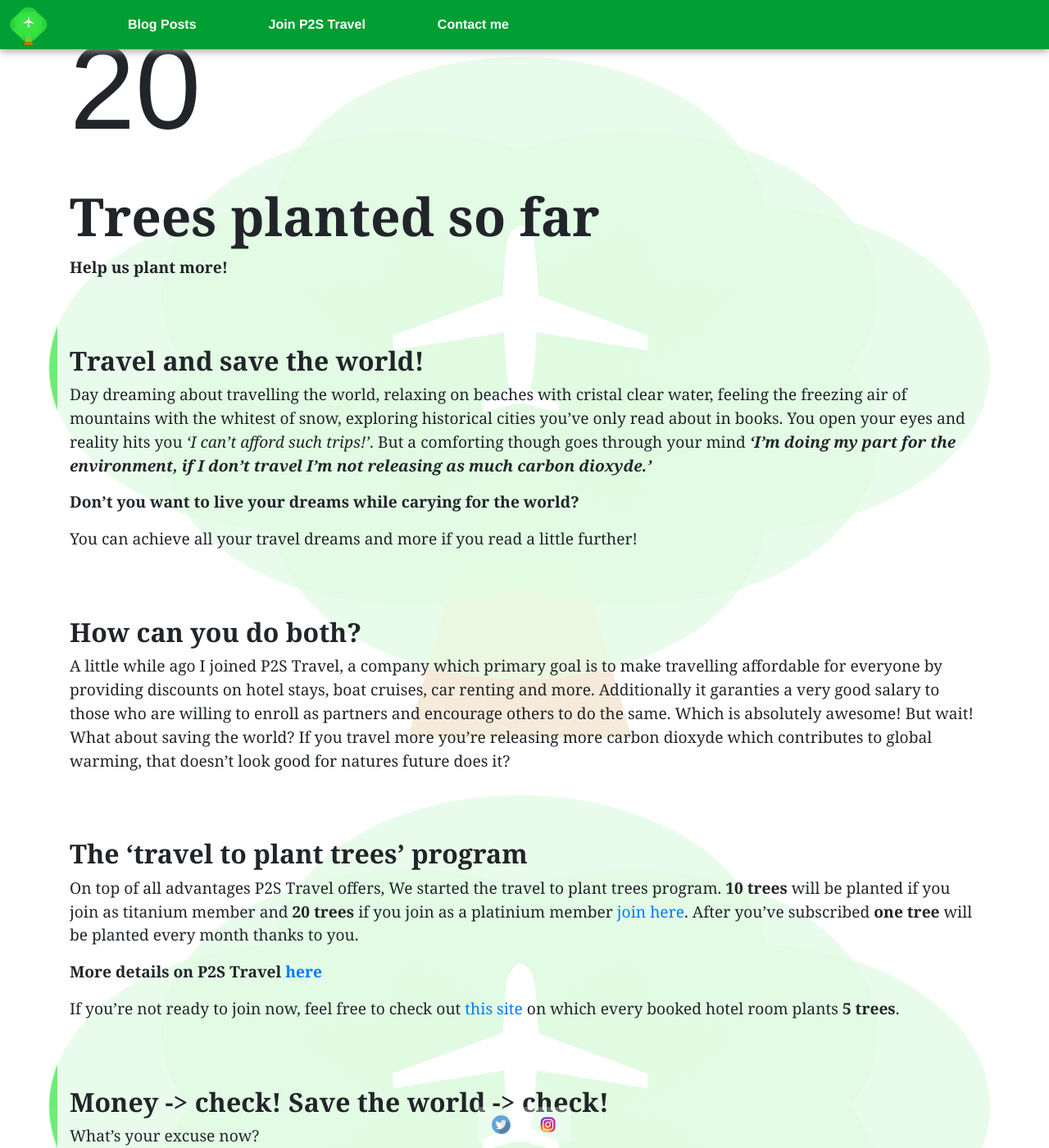
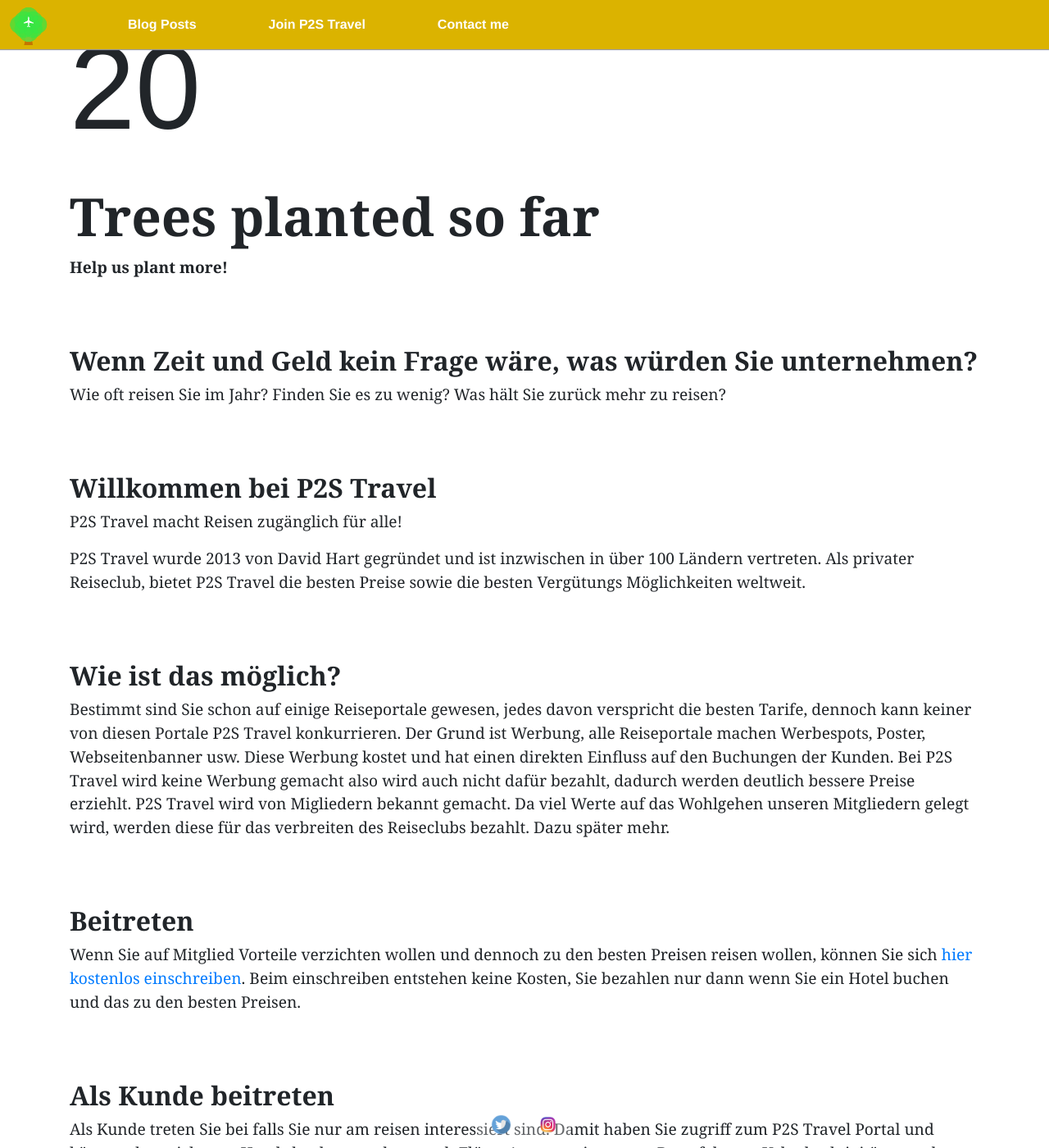
Before and after one commit to jdtravelp2s/jdtravelp2s.github.io, a Jekyll site: the page built from index.md, in a window 1280 px wide and 1400 px high. Shown: the whole window at 82% size. Built offline with Jekyll 4.4.1, drawn with Linux system fonts in a browser that asks for light colours; some of the changed text lies outside the part shown.

Commit message:
major changes

```diff
--- a/css/main.css
+++ b/css/main.css
@@ -1,29 +1,23 @@
-body {
-	background-image: url("/assets/icons/Logo01.png");
-  	background-repeat: no-repeat;
-	background-attachment: fixed;
-	background-size: 100%;
-}
 
 nav {
 	padding-top: 0;
 	position: fixed !important;
-	background-color: #009E33;
+	background-color: rgb(219, 179, 0);
 	margin-top: 0;
 	z-index: 99;
 }
 
 .nav-item {
   	align-self: center;
-	background-color: #009E33;
+	background-color: rgb(219, 179, 0);
 }
 
 .nav-item:hover {
-	background-color: #009E33;
+	background-color: rgb(219, 179, 0);
 }
 
 .navbar-light {
-	box-shadow: 0px 2px 10px #999;
+	box-shadow: 0px 1px 1px #999;
 }
 
 #navbar-top {
@@ -39,7 +33,7 @@
 }
 
 #nav-link-top:hover {
-	color: #EEE;
+	color: #DDD;
 }
 
 .navbar-toggler {
--- a/index.md
+++ b/index.md
@@ -9,40 +9,68 @@
 
 **Help us plant more!**
 
-# Travel and save the world!
+# Wenn Zeit und Geld kein Frage wäre, was würden Sie unternehmen?
 
-Day dreaming about travelling the world, relaxing on beaches with cristal clear water, feeling the freezing air of mountains with the whitest of snow, exploring historical cities you've only read about in books. You open your eyes and reality hits you *'I can't afford such trips!'*. But a comforting though goes through your mind **_'I'm doing my part for the environment, if I don't travel I'm not releasing as much carbon dioxyde.'_**
+Wie oft reisen Sie im Jahr? Finden Sie es zu wenig? Was hält Sie zurück mehr zu reisen?
 
-**Don't you want to live your dreams while carying for the world?**
+# Willkommen bei P2S Travel
 
-You can achieve all your travel dreams and more if you read a little further!
+P2S Travel macht Reisen zugänglich für alle!
 
-# How can you do both?
+P2S Travel wurde 2013 von David Hart gegründet und ist inzwischen in über 100 Ländern vertreten. Als privater Reiseclub, bietet P2S Travel die besten Preise sowie die besten Vergütungs Möglichkeiten weltweit.
 
-A little while ago I joined P2S Travel, a company which primary goal is to make travelling affordable for everyone by providing discounts on hotel stays, boat cruises, car renting and more. Additionally it garanties a very good salary to those who are willing to enroll as partners and encourage others to do the same. Which is absolutely awesome! But wait! What about saving the world? If you travel more you're releasing more carbon dioxyde which contributes to global warming, that doesn't look good for natures future does it?
+# Wie ist das möglich?
 
-# The 'travel to plant trees' program
+Bestimmt sind Sie schon auf einige Reiseportale gewesen, jedes davon verspricht die besten Tarife, dennoch kann keiner von diesen Portale P2S Travel konkurrieren. Der Grund ist Werbung, alle Reiseportale machen Werbespots, Poster, Webseitenbanner usw. Diese Werbung kostet und hat einen direkten Einfluss auf den Buchungen der Kunden. Bei P2S Travel wird keine Werbung gemacht also wird auch nicht dafür bezahlt, dadurch werden deutlich bessere Preise erziehlt. P2S Travel wird von Migliedern bekannt gemacht. Da viel Werte auf das Wohlgehen unseren Mitgliedern gelegt wird, werden diese für das verbreiten des Reiseclubs bezahlt. Dazu später mehr.
 
-On top of all advantages P2S Travel offers, We started the travel to plant trees program. **10 trees** will be planted if you join as titanium member and **20 trees** if you join as a platinium member [join here](https://p2stravel.com/join/jdtravelp2s/). After you've subscribed **one tree** will be planted every month thanks to you.
+# Beitreten
 
-**More details on P2S Travel [here](https://jdtravelp2s.github.io/2020/01/08/p2s-travel)**
+Wenn Sie auf Mitglied Vorteile verzichten wollen und dennoch zu den besten Preisen reisen wollen, können Sie sich [hier kostenlos einschreiben](https://thehotelsite.com/jdp2stravel). Beim einschreiben entstehen keine Kosten, Sie bezahlen nur dann wenn Sie ein Hotel buchen und das zu den besten Preisen.
 
-If you're not ready to join now, feel free to check out [this site](https://thehotelsite.com/jdtravelp2s) on which every booked hotel room plants **5 trees**.
+# Als Kunde beitreten
 
-# Money -> check! Save the world -> check!
+Als Kunde treten Sie bei falls Sie nur am reisen interessiert sind. Damit haben Sie zugriff zum P2S Travel Portal und können dort nicht nur Hotels buchen sondern auch Flüge, Autovermietungen, Bootsfahrten, Urlaubsaktivitäten und vieles mehr.
 
-What's your excuse now?
+Die Mitgliedschaft kostet 72€ im ersten Monat und 36€ in den darauffolgenden Monaten. Diese kosten gehen nicht verloren! Alles was Sie als Mitglied bezahlen werden als Reisepunkten umgewandelt. Diese Reisepunkte können Sie sofort benutzen oder ein Monat warten
+damit diese verdoppelt werden. Wenn Sie im ersten Monat 72€ bezahlen entspricht das 79 Reisepunkten (Punkte werden in Dollar gezählt) im ersten Monat. Im zweiten Monat zahlen Sie 36€ (39$), bekommen 39 Reisepunkte und haben inzwischen schon 197 Punkte. Diese Punkte können jederzeit benutzt werden.
 
-You could be relaxing on this beach...
+# Als Partner beitreten
 
-<img class="d-block w-100 img-fluid" src="/assets/cottages-beach-r.jpg" alt="beach holidays">
+## Titan-Partner
 
-Exploring these mountains...
+Ein Titan-Partner zu werden kostet 115€ im ersten Monat und 62€ / Monat nach dem ersten Monat. Damit erhalten Sie alle Partnerprivilegien: Zugriff auf die P2S Travel-Reservierungswebsite, eine kostenlose Reise, jede monatliche Gebühr wird in Reisepunkten umgewandelt und Sie erhalten Zugriff auf sogenannte "I-Trips" und "We-Trips". Dazu mehr weiter unten.
 
-<img class="d-block w-100 img-fluid" src="/assets/mountains-r.jpg" alt="snowy mountains">
+Zusätzlich können Sie vom Vergütungsplan profitieren und damit einen monatlichen Gehalt erziehlen (siehe Tabelle unten). Jede Person die mit Ihren Code P2S Travel als Kunde oder Partner beitretet bring Ihnen einen direkten Bonus ein. Je größer Ihr Team wird, desto höher wird Ihr monatlicher Gehalt.
 
-And visiting any city you want...
 
-<img class="d-block w-100 img-fluid" src="/assets/orange-powerboat-r.jpg" alt="Venice trip">
+## Platinium-Partner
 
-Take action now and become a [P2S Travel partner!](https://p2stravel.com/join/jdtravelp2s)
+Wenn Sie Platinium-Partner werden, kostet dies 225€ im ersten Monat und 115€ / Monat nach dem ersten Monat. Auch hier haben Sie Zugriff auf die Reservierungswebsite von P2S Travel, eine kostenlose Reise, jede monatliche Gebühr wird in Reisepunkten umgewandelt und Sie erhalten Zugriff auf sogenannte "I-Trips" und "We-Trips".
+
+Der Vergütungsplan funktioniert wie als Titan-Partner.
+
+# Mitgliedschaftsgebühren nicht mehr zahlen
+
+Sobald Sie drei Teampartner eingebracht haben wird Ihre Mitgliedschaftsgebühr bezahlt. Die Gebühr wird weiterhin als Reisepunkte umgewandelt und können wird gewohnt benutzt werden selbst ohne, dass Sie selber zahlen. So können Sie als Platinium-Partner kostenlos Reisen!
+
+# "I-Trips"
+
+"I-Trips" sind exklusive Aufenthalte in Hotels, Villen, Resorts und vielem mehr für P2S Travel Partner. Es gibt mehr als 4000 Aufenthalte auf der ganzen Welt, die 2 bis 10 Personen beherbergen können!
+
+Als Titan-Partner können Sie an einer Traumreise teilnehmen, indem Sie bis zu 75% des Preises mit Reisepunkten kaufen. Zum Beispiel, wenn der Aufenthalt 1000€ kostet, müssen Sie als Titan-Partner mindestens 250€ ohne Reisepunkte bezahlen.
+
+Als Platinium-Partner können Sie mit Reisepunkten bis zu 100% des Preises einkaufen!
+
+# "We-Trips"
+
+"We-Trips" sind gruppen Aufflüge mit P2S Travel Partnern aus der ganzen Welt. Diese sind im Preis vorreduziert und können noch weiter reduziert werden indem Sie Reisepunkte benutzen. Hier gilt auch, Als Platinium-Partner erhalten Sie bessere vergünstigungen als Titan-Partner.
+
+Wie Uber die Welt des Personentransport revolutioniert hat, indem jeder zum Taxifahrer werden kann, revolutioniert P2S Travel die Reiseindustrie, indem jeder Partner ganz leicht ein Gehalt erziehlen kann indem man P2S Travel mit bekannten teilt.
+
+# Kunde werden!
+
+Um Kunde zu werden können Sie mich direkt per Mail oder auf Twitter und Instagram kontaktieren.
+
+# Partner werden!
+
+Um Partner zu werden können Sie sich [hier einschreiben](https://p2stravel.com/join/jdtravelp2s)
```
